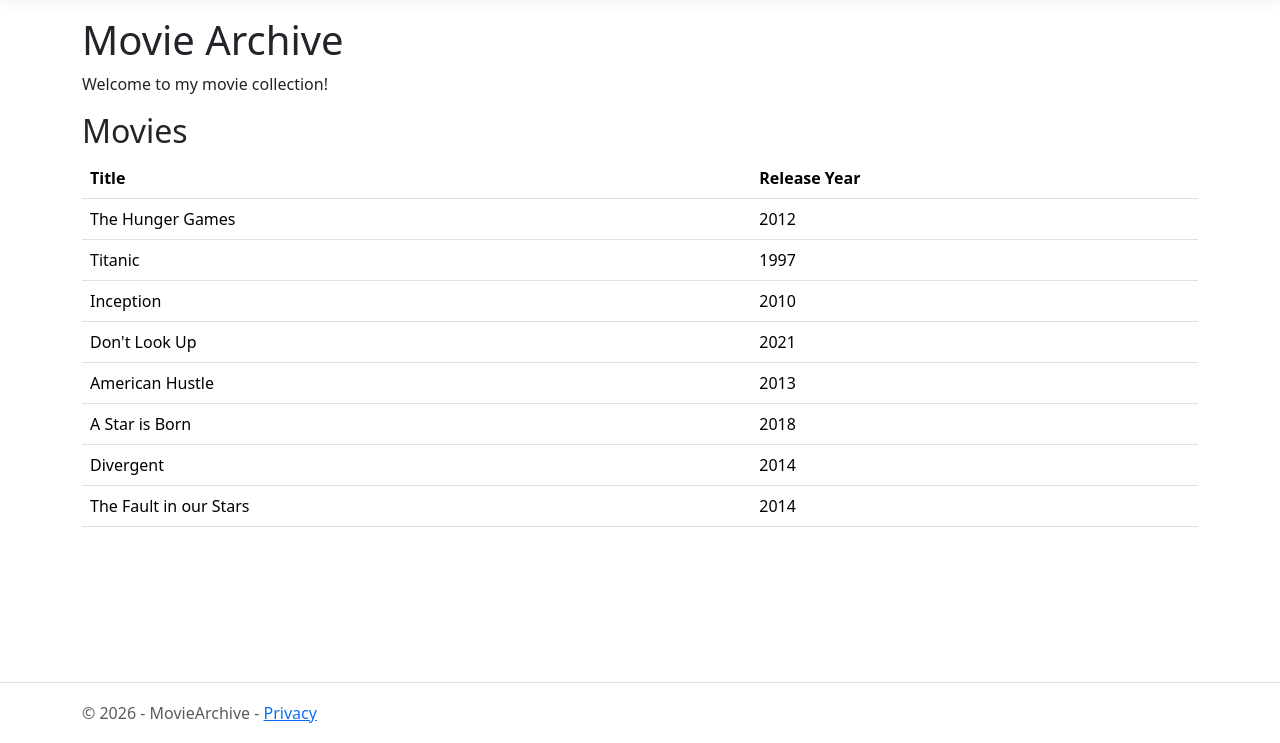
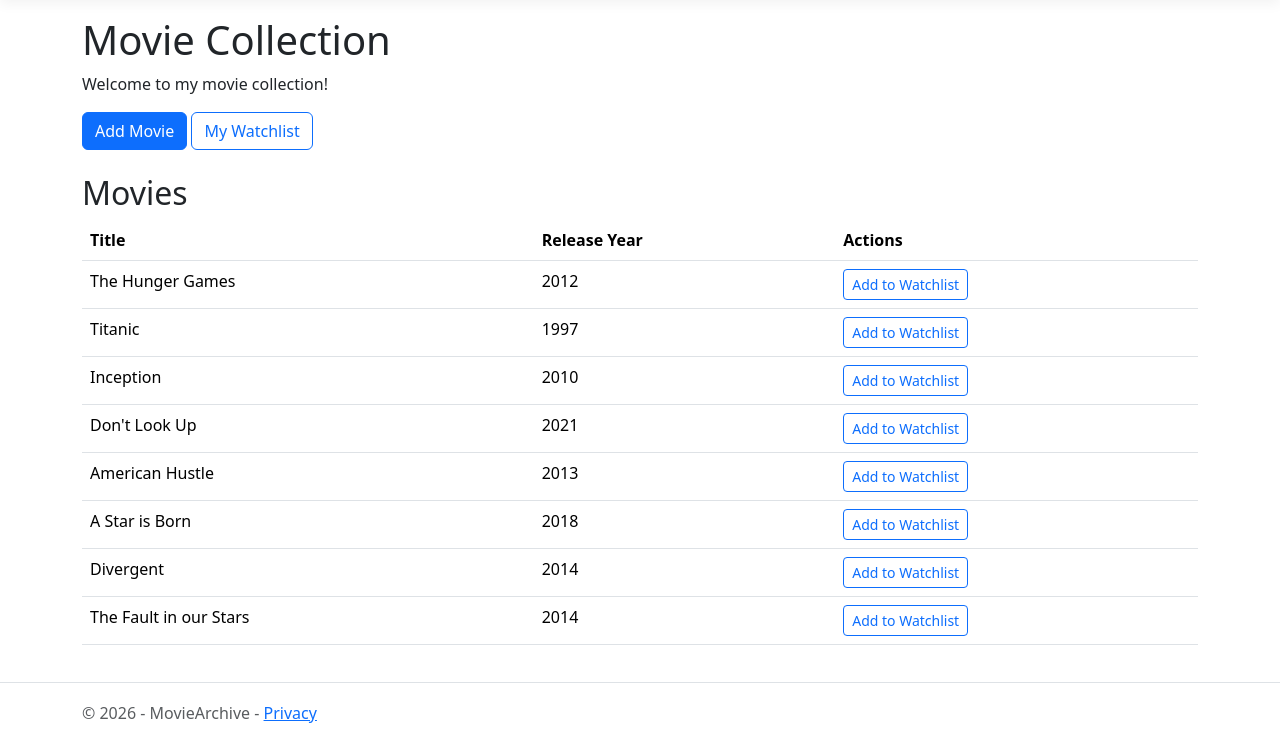
Before and after one commit to josefinekuismin/databasteknik, an ASP.NET Core app: page / in a window 1280 px wide. Shown: the part 57-800 px from the top of the page. Run offline with ASP.NET Core 8, Linux system fonts and the light colour scheme; style sheets or scripts are compiled from the project's sources.

Commit message:
Implementerade funktion för att lägga till filmer i att se-listan med Session

```diff
--- a/MovieArchive/Controllers/MovieController.cs
+++ b/MovieArchive/Controllers/MovieController.cs
@@ -105,13 +105,55 @@ namespace MovieArchive.Controllers
             return View("Confirmation", movie);
         }
         // Visar användarens att se-lista
+        // Hämtar användarens sparade film-ID:n från sessionen
+        private List<int> GetWatchlist()
+        {
+            var savedWatchlist = HttpContext.Session.GetString("Watchlist");
+
+            if (string.IsNullOrEmpty(savedWatchlist))
+            {
+                return new List<int>();
+            }
+
+            return JsonSerializer.Deserialize<List<int>>(savedWatchlist)
+            ?? new List<int>();
+        }
+
+// Visar filmer som användaren har lagt till i sin att se-lista
         public IActionResult Watchlist()
         {
-        // Skapar en tom lista med filmer
-        var movies = new List<Movie>();
+            var watchlist = GetWatchlist();
 
-        // Skickar listan till vyn
-        return View(movies);
+            // Filtrerar filmsamlingen utifrån sparade film-ID:n
+            var movies = GetMovies()
+            .Where(movie => watchlist.Contains(movie.Id))
+            .ToList();
+
+            return View(movies);
+        }
+
+        // Lägger till en film i användarens att se-lista
+        [HttpPost]
+        [ValidateAntiForgeryToken]
+        public IActionResult AddToWatchlist(int id)
+        {
+            var watchlist = GetWatchlist();
+
+            // Kontrollerar att filmen finns och inte redan är tillagd
+            if (GetMovies().Any(movie => movie.Id == id) &&
+            !watchlist.Contains(id))
+            {
+                watchlist.Add(id);
+            }
+
+            // Sparar den uppdaterade listan i sessionen
+            HttpContext.Session.SetString(
+            "Watchlist",
+            JsonSerializer.Serialize(watchlist)
+            );
+
+            // Skickar tillbaka användaren till filmsamlingen
+            return RedirectToAction("Index");
         }
     }
 }
--- a/MovieArchive/Views/Movie/Index.cshtml
+++ b/MovieArchive/Views/Movie/Index.cshtml
@@ -1,21 +1,33 @@
-
 @model List<MovieArchive.Models.Movie>
 
 @{
-    ViewData["Title"] = "Movies";
+    ViewData["Title"] = "Movie Collection";
 }
 
-<h1>Movie Archive</h1>
+<h1>Movie Collection</h1>
 
 <p>Welcome to my movie collection!</p>
 
-<h2>Movies</h2>
+<a asp-controller="Movie"
+   asp-action="Create"
+   class="btn btn-primary">
+    Add Movie
+</a>
+
+<a asp-controller="Movie"
+   asp-action="Watchlist"
+   class="btn btn-outline-primary">
+    My Watchlist
+</a>
+
+<h2 class="mt-4">Movies</h2>
 
 <table class="table">
     <thead>
         <tr>
             <th>Title</th>
             <th>Release Year</th>
+            <th>Actions</th>
         </tr>
     </thead>
     <tbody>
@@ -24,6 +36,21 @@
             <tr>
                 <td>@movie.Title</td>
                 <td>@movie.ReleaseYear</td>
+                <td>
+                    <form asp-controller="Movie"
+                          asp-action="AddToWatchlist"
+                          method="post">
+
+                        <input type="hidden"
+                               name="id"
+                               value="@movie.Id" />
+
+                        <button type="submit"
+                                class="btn btn-outline-primary btn-sm">
+                            Add to Watchlist
+                        </button>
+                    </form>
+                </td>
             </tr>
         }
     </tbody>
```
Also changed, not shown: 12 other files.
